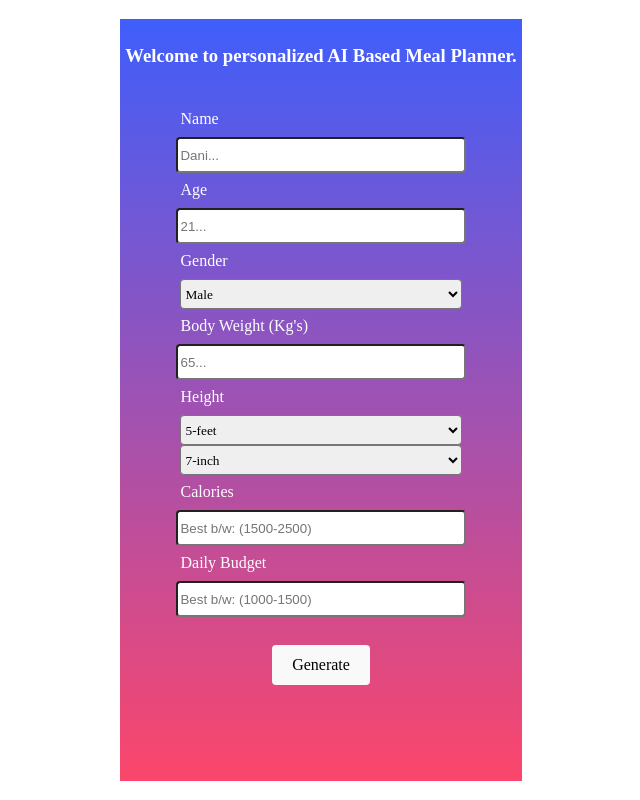
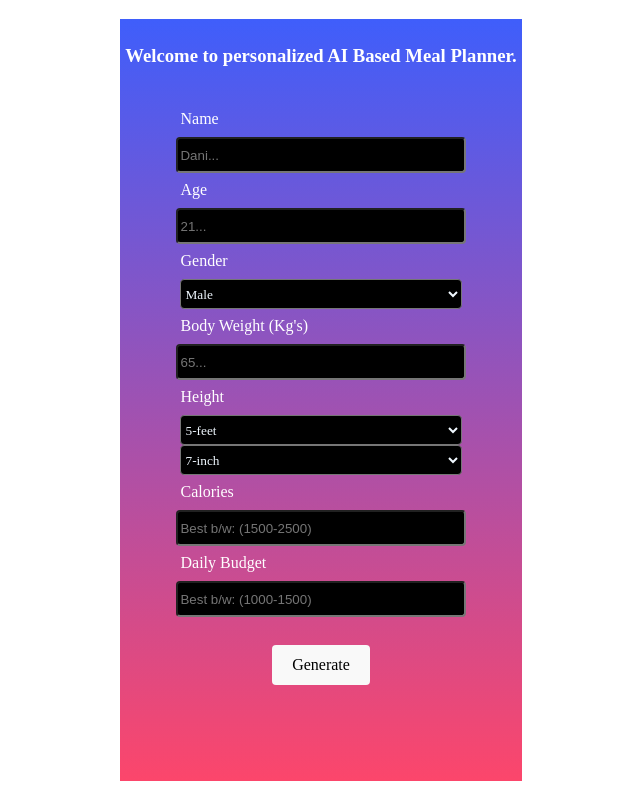
Before and after one commit to mian-dani/meal-plan-generator, a React (Vite) app: page / in a window 1280 px wide. Shown: the whole page, without its empty margins (319-959 px from the left). Built offline with nearby package versions, Linux system fonts and the light colour scheme.

Commit message:
input fields color

```diff
--- a/src/Components/css/Fetch.css
+++ b/src/Components/css/Fetch.css
@@ -13,11 +13,14 @@ input{
     height: 30px;
     width: 70%;
     border-radius: 4px;
-
+    background-color: black;
+    color: aliceblue;
 }
 
 select{
     display: block;
+    background-color: black;
+    color: aliceblue;
     height: 30px;
     width: 70%;
     border-radius: 4px;
```
